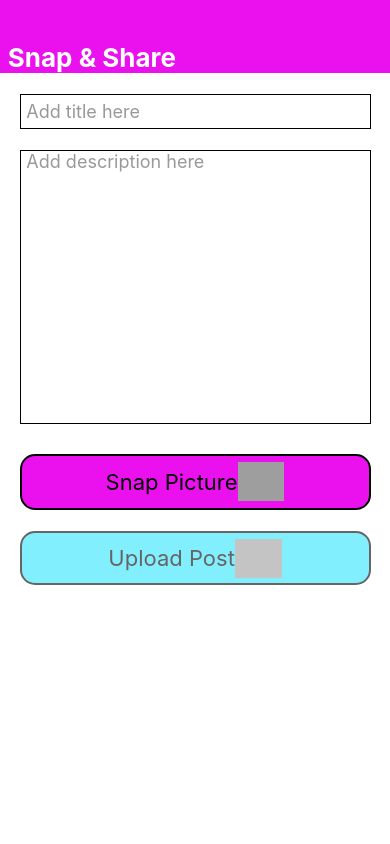
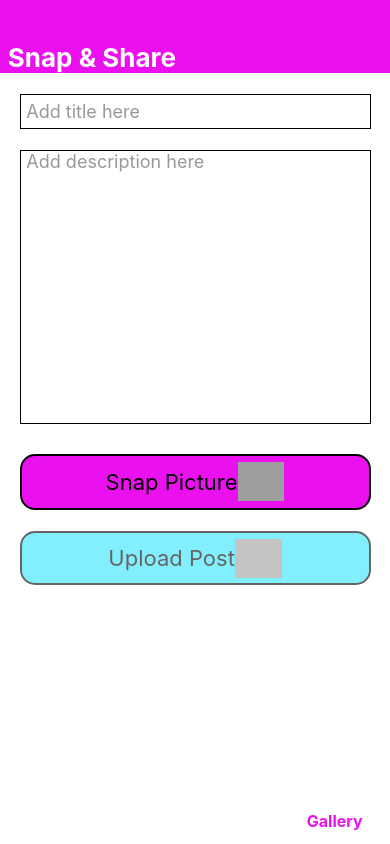
Before and after one commit to ryanzx-zone/Byte-Bites, a React Native app: screen /Snapshare in a window 390 px wide. Built offline with nearby package versions, Linux system fonts and the light colour scheme; no server answers; grey boxes are pictures that could not be loaded.

Commit message:
Update Snapsharescreen.js

```diff
--- a/app/screens/Snapsharescreen.js
+++ b/app/screens/Snapsharescreen.js
@@ -112,6 +112,13 @@ const handleUploadPost = async () => {
                 <Text style={styles.heading}>Snap & Share</Text>
             </View>
 
+            <TouchableOpacity
+              style={styles.galleryButton}
+              onPress={() => navigation.navigate("Gallery")}
+            >
+            <Text style={styles.galleryButtonText}>Gallery</Text>
+            </TouchableOpacity>
+
             {imageUri && (
                 <Image source={{ uri: imageUri }} style={styles.previewImage} />
             )}
@@ -190,6 +197,21 @@ const styles = StyleSheet.create({
         fontWeight: 'bold',
         color: '#fff',
     },
+    galleryButton: {
+        position: "absolute",
+        right: width * 0.04,
+        bottom: height * 0.005,
+        backgroundColor: "#fff",
+        paddingHorizontal: width * 0.03,
+        paddingVertical: height * 0.01,
+        borderRadius: 10,
+        elevation: 3,
+    },
+    galleryButtonText: {
+        fontSize: 16,
+        fontWeight: "bold",
+        color: "#eb11ee",
+    },
     secondContainer: {
         marginTop: height * 0.025,
         alignItems: 'center',
```
